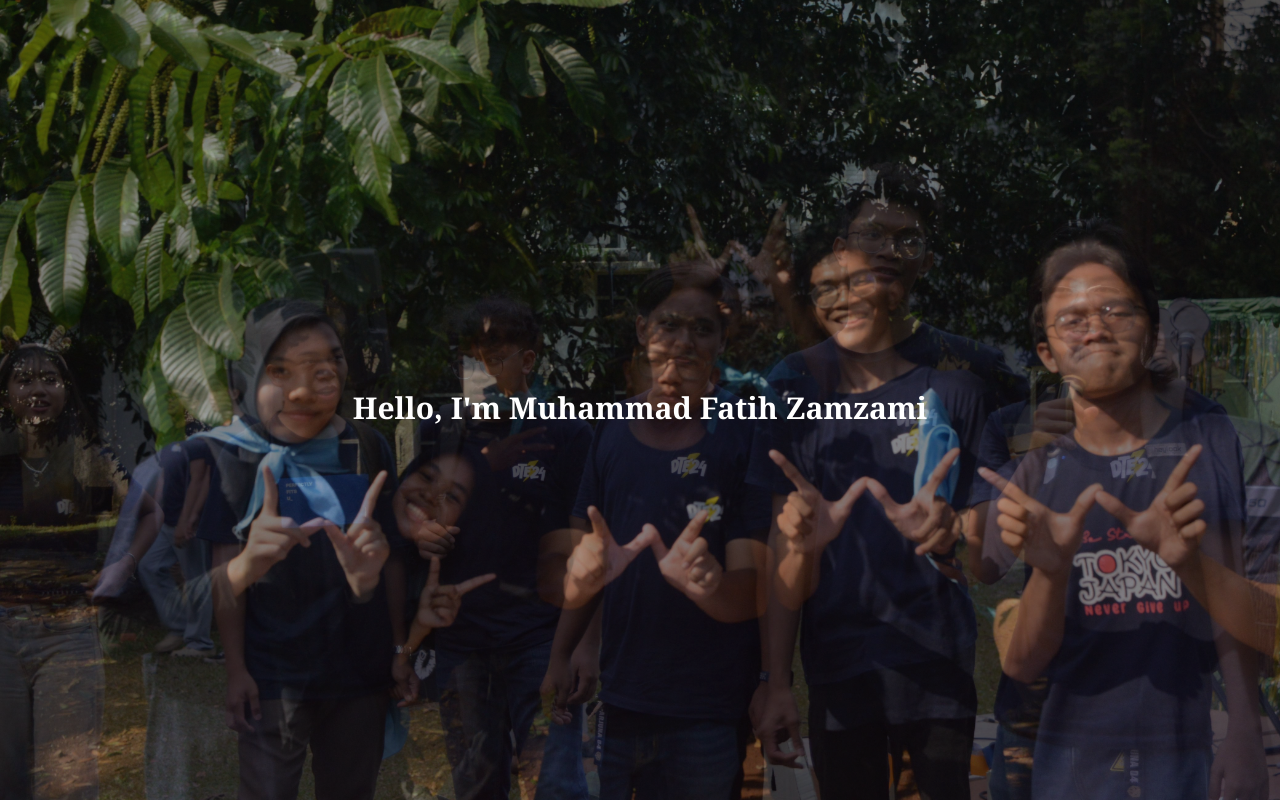
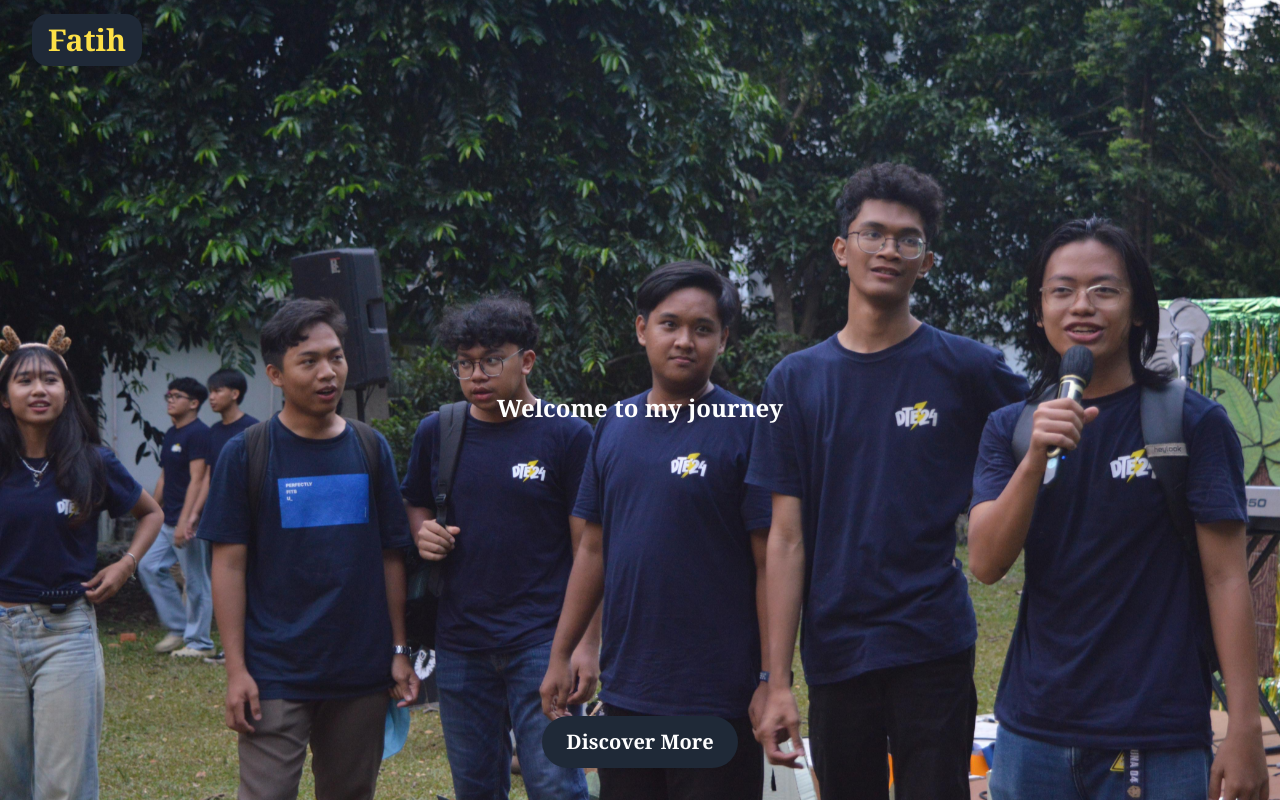
Before and after one commit to enclaire1443/portofotio-website, a Next.js app: page / in a window 1280 px wide. Built offline with nearby package versions, Linux system fonts and the light colour scheme.

Commit message:
Landing Page Done

```diff
--- a/src/app/components/header.tsx
+++ b/src/app/components/header.tsx
@@ -3,12 +3,12 @@ import React from "react"
 function Header() {
   return (
     <div>
-      <div className="fixed w-full h-20 bg-gray-800 rounded-b-lg flex items-center justify-between px-8">
-        <div className="text-white font-bold">
-          <button className="gap-4 font-serif font-semibold text-3xl py-2 px-4">Fatih</button>
+      <div className="fixed w-full h-20 rounded-b-lg flex items-center justify-between px-8 z-50">
+        <div className="text-white font-bold bg-gray-800 rounded-2xl">
+          <button className="gap-4 font-serif font-semibold text-3xl py-2 px-4 text-yellow-300">Fatih</button>
         </div>
 
-        <div className="flex gap-4 text-white font-serif text-semibold">
+        <div className="flex gap-4 text-white font-serif text-bold">
           <button>About</button>
           <button>Experience</button>
           <button>Contact</button>
--- a/src/app/components/landingpage.tsx
+++ b/src/app/components/landingpage.tsx
@@ -4,29 +4,14 @@ import React from 'react';
 import { motion } from 'framer-motion';
 
 function LandingPage() {
-  // Carousel Logic
-  const [currentImage, setCurrentImage] = useState(0);
-  const images = [
-    '/assets/fototim1.jpeg',
-    '/assets/fototim2.jpeg',
-    '/assets/fototim3.jpeg',
-  ];
-
-  useEffect(() => {
-    const interval = setInterval(() => {
-      setCurrentImage((prev) => (prev + 1) % images.length);
-    }, 5000);
-    return () => clearInterval(interval);
-  }, [images.length]);
-
   // Text Logic
   const [firstControl, setFirstControl] = useState('hidden');
   const [secondControl, setSecondControl] = useState('hidden');
   const [showButton, setShowButton] = useState(false);
 
   useEffect(() => {
-    const firstTextDuration = 4500;
-    const secondTextDelay = firstTextDuration + 1000;
+    const firstTextDuration = 2500; // Reduced from 4500
+    const secondTextDelay = firstTextDuration + 500; // Reduced delay between texts
 
     setFirstControl('visible');
 
@@ -46,22 +31,28 @@ function LandingPage() {
   }, []);
 
   return (
-    <div className="relative w-full overflow-hidden h-screen scrollbar-hide">
-      <div className="fixed inset-0">
-        {images.map((image, index) => (
+    <div className="relative w-full overflow-hidden h-screen">
+      <div className="fixed w-full h-20 rounded-b-lg flex items-center justify-between px-8 z-50">
+        <div className="text-white font-bold bg-gray-800 rounded-2xl">
+          <button className="gap-4 font-serif font-semibold text-3xl py-2 px-4 text-yellow-300">Fatih</button>
+        </div>
+      </div>
+
+      {/* Background Image - Set to fototim1 */}
+      <div className="w-full h-screen">
+        <div className="fixed inset-0">
           <motion.div
-            key={index}
             className="absolute w-full h-full"
             style={{
-              backgroundImage: `url(${image})`,
+              backgroundImage: `url('/assets/fototim1.jpeg')`,
               backgroundSize: 'cover',
               backgroundPosition: 'center',
             }}
             initial={{ opacity: 0 }}
-            animate={{ opacity: currentImage === index ? 1 : 0 }}
+            animate={{ opacity: 1 }}
             transition={{ duration: 1, ease: 'easeInOut' }}
           />
-        ))}
+        </div>
       </div>
 
       {/* First Text */}
@@ -72,22 +63,25 @@ function LandingPage() {
             opacity: 0,
             y: 50,
             transition: { duration: 0, ease: 'easeInOut' },
+            filter: "blur(33px)",
           },
           visible: {
             opacity: 1,
             y: 0,
-            transition: { duration: 2, delay: 0.2, ease: 'easeInOut' },
+            transition: { duration: 1, delay: 0.2, ease: 'easeInOut' }, // Reduced duration
+            filter: "blur(0px)",
           },
           fadeOut: {
             opacity: 0,
             y: -50,
-            transition: { duration: 1, delay: 1, ease: 'easeInOut' },
+            transition: { duration: 0.8, delay: 0.5, ease: 'easeInOut' }, // Reduced fade-out duration
+            filter: "blur(33px)",
           }
         }}
         initial="hidden"
         animate={firstControl}
       >
-        <p className="text-white font-serif font-bold text-center mt-4 text-9xl md:text-3xl">
+        <p className="text-white font-serif font-bold text-center mt-4 text-2xl sm:text-xl md:text-xl lg:text-2xl xl:text-2xl">
           Hello, I'm Muhammad Fatih Zamzami
         </p>
       </motion.div>
@@ -100,17 +94,19 @@ function LandingPage() {
             opacity: 0,
             y: 50,
             transition: { duration: 0, ease: 'easeInOut' },
+            filter: "blur(33px)",
           },
           visible: {
             opacity: 1,
             y: 0,
-            transition: { duration: 2, delay: 0.2, ease: 'easeInOut' },
+            transition: { duration: 1, delay: 0.2, ease: 'easeInOut' }, // Reduced duration
+            filter: "blur(0px)",
           },
         }}
         initial="hidden"
         animate={secondControl}
       >
-        <p className="text-white font-serif font-bold text-center mt-4 text-9xl md:text-3xl">
+        <p className="text-white font-serif font-bold text-center mt-4 text-2xl sm:text-xl md:text-xl lg:text-2xl xl:text-2xl">
           Welcome to my journey
         </p>
       </motion.div>
@@ -118,16 +114,22 @@ function LandingPage() {
       {/* Discover Button with Fade In Animation */}
       {showButton && (
         <motion.div
-          className="absolute bottom-0 mb-8 left-1/2 transform flex justify-center"
-          initial={{ opacity: 0, y: 20 }}
-          animate={{ opacity: 1, y: 0 }}
+          className="absolute bottom-8 left-0 right-0 flex justify-center items-center"
+          initial={{
+            opacity: 0,
+            y: 20,
+            filter: "blur(33px)"}}
+          animate={{
+            opacity: 1,
+            y: 0,
+            filter: "blur(0px)"}}
           transition={{
-            duration: 2,
+            duration: 1.5, // Reduced duration
             ease: 'easeOut',
-            delay: 0.5
+            delay: 0.3 // Reduced delay
           }}
         >
-          <button className="bg-black/80 text-white font-serif py-3 px-6 rounded-full text-xl font-semibold shadow-lg backdrop-blur-sm hover:bg-black/90 transition-colors">
+          <button className="bg-gray-800 text-white hover:bg-white hover:text-gray-800 font-serif py-3 px-6 rounded-full text-xl font-semibold shadow-lg backdrop-blur-sm hover:bg-black/90 transition-colors">
             Discover More
           </button>
         </motion.div>
```
